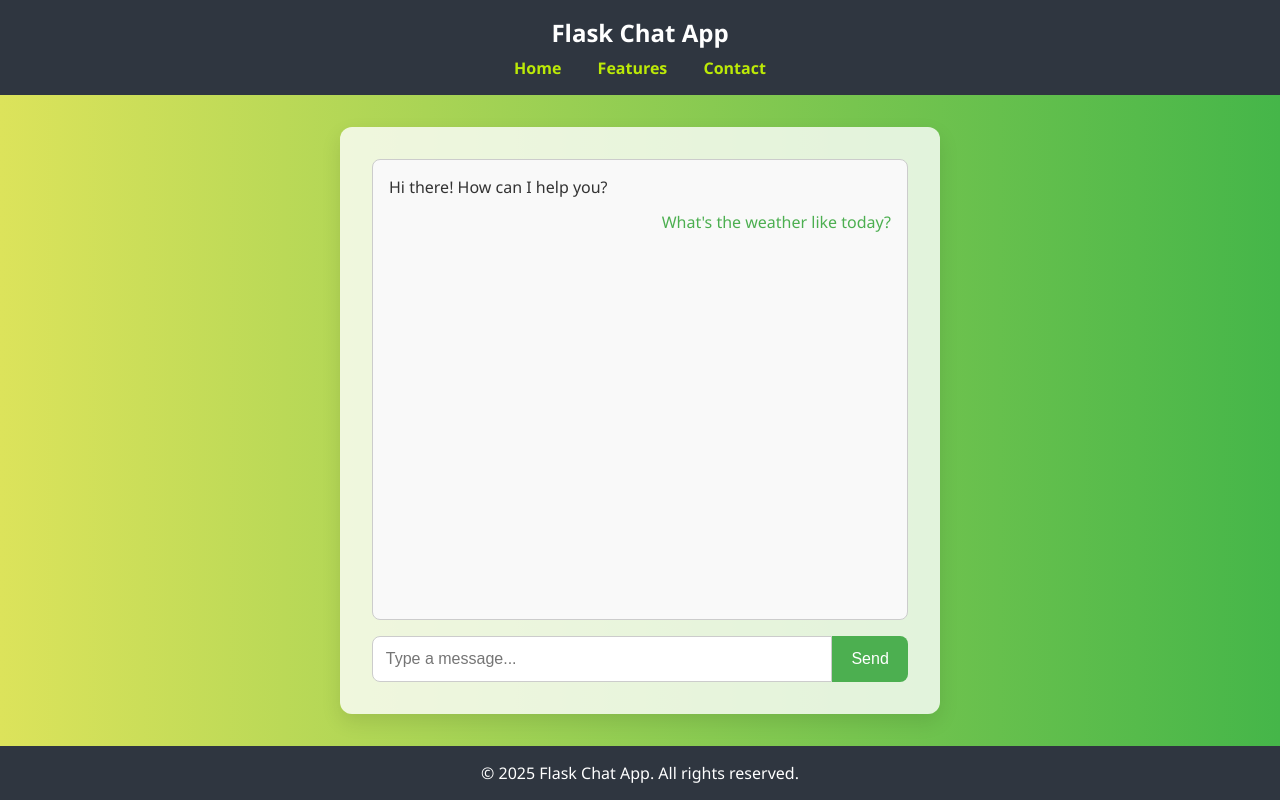
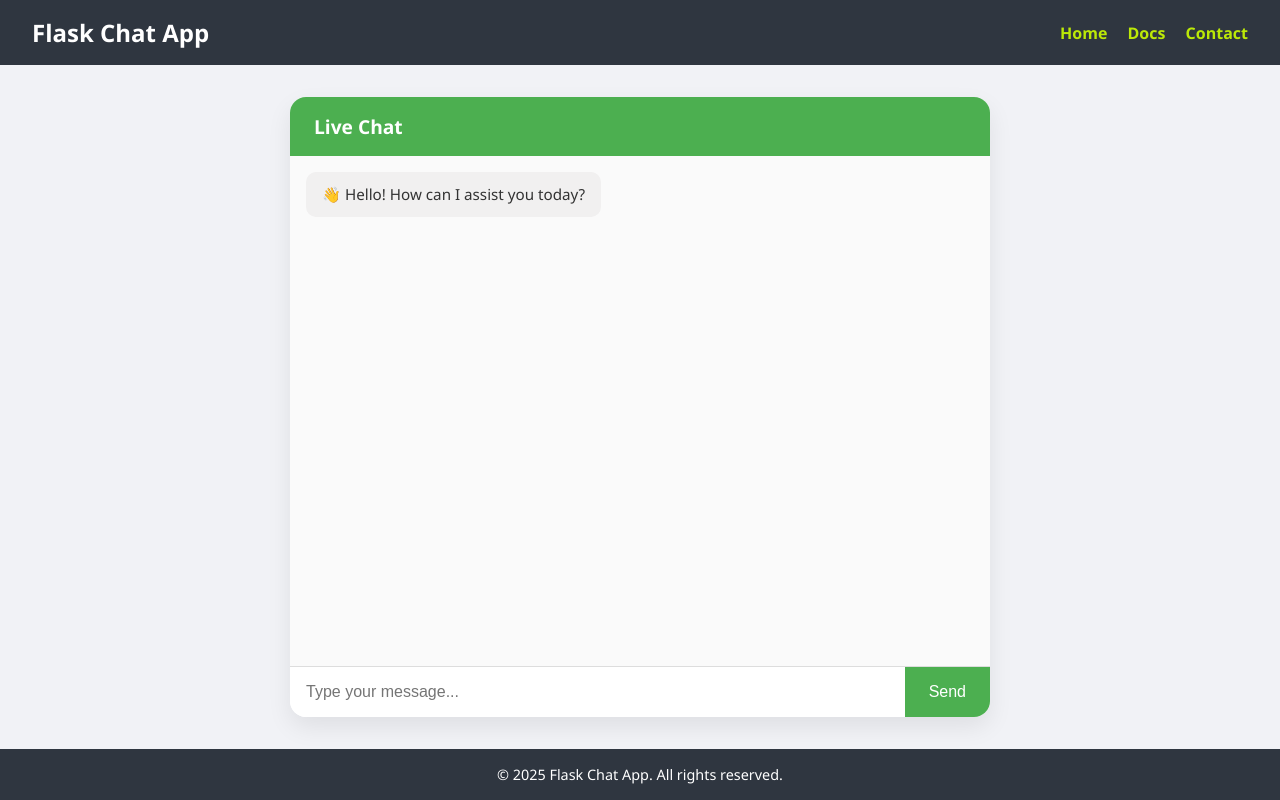
Before and after one commit to sintosm/sample-webapp, a Flask app: page / in a window 1280 px wide. Run offline with Flask 3, Linux system fonts and the light colour scheme.

Commit message:
updated action

```diff
--- a/templates/index.html
+++ b/templates/index.html
@@ -5,6 +5,16 @@
     <title>Flask Chat App</title>
     <meta name="viewport" content="width=device-width, initial-scale=1.0">
     <style>
+        :root {
+            --primary: #4caf50;
+            --background: #f1f2f6;
+            --chat-bg: #ffffff;
+            --header-bg: #2f3640;
+            --user-msg-bg: #d4edda;
+            --bot-msg-bg: #f1f0f0;
+            --text: #333;
+        }
+
         * {
             margin: 0;
             padding: 0;
@@ -13,27 +23,29 @@
 
         body {
             font-family: 'Segoe UI', Tahoma, Geneva, Verdana, sans-serif;
-            background: linear-gradient(to right, #dce35b, #45b649);
-            color: #333;
+            background-color: var(--background);
+            color: var(--text);
             display: flex;
             flex-direction: column;
             min-height: 100vh;
         }
 
         header {
-            background-color: #2f3640;
+            background-color: var(--header-bg);
+            color: #fff;
             padding: 1rem 2rem;
-            color: #fff;
-            text-align: center;
+            display: flex;
+            justify-content: space-between;
+            align-items: center;
         }
 
-        nav {
-            margin-top: 0.5rem;
+        header h2 {
+            font-size: 1.5rem;
         }
 
         nav a {
             color: #bce907;
-            margin: 0 1rem;
+            margin-left: 1rem;
             text-decoration: none;
             font-weight: bold;
         }
@@ -47,72 +59,92 @@
 
         .chat-container {
             width: 100%;
-            max-width: 600px;
-            background-color: #ffffffcc;
-            padding: 2rem;
-            border-radius: 12px;
-            box-shadow: 0 8px 20px rgba(0,0,0,0.1);
+            max-width: 700px;
+            background: var(--chat-bg);
+            border-radius: 16px;
+            box-shadow: 0 10px 25px rgba(0, 0, 0, 0.08);
             display: flex;
             flex-direction: column;
+            overflow: hidden;
+        }
+
+        .chat-header {
+            padding: 1rem 1.5rem;
+            background-color: var(--primary);
+            color: white;
+            font-weight: bold;
+            font-size: 1.2rem;
         }
 
         .messages {
-            flex-grow: 1;
-            height: 400px;
+            flex: 1;
+            padding: 1rem;
             overflow-y: auto;
-            border: 1px solid #ccc;
-            border-radius: 8px;
-            padding: 1rem;
-            background-color: #f9f9f9;
-            margin-bottom: 1rem;
+            display: flex;
+            flex-direction: column;
+            gap: 0.75rem;
+            background: #fafafa;
         }
 
         .message {
-            margin-bottom: 0.8rem;
+            padding: 0.75rem 1rem;
+            border-radius: 10px;
+            max-width: 80%;
+            word-wrap: break-word;
+            font-size: 0.95rem;
+            line-height: 1.4;
         }
 
         .message.user {
-            text-align: right;
-            color: #4caf50;
+            align-self: flex-end;
+            background-color: var(--user-msg-bg);
         }
 
         .message.bot {
-            text-align: left;
-            color: #333;
+            align-self: flex-start;
+            background-color: var(--bot-msg-bg);
         }
 
         form {
             display: flex;
+            border-top: 1px solid #ddd;
         }
 
         input[type="text"] {
             flex-grow: 1;
-            padding: 0.8rem;
-            border: 1px solid #ccc;
-            border-radius: 8px 0 0 8px;
+            padding: 1rem;
+            border: none;
             font-size: 1rem;
+            border-radius: 0;
+            outline: none;
         }
 
         button {
-            padding: 0.8rem 1.2rem;
-            background-color: #4caf50;
+            padding: 0 1.5rem;
+            background-color: var(--primary);
             color: white;
             border: none;
-            border-radius: 0 8px 8px 0;
             font-size: 1rem;
             cursor: pointer;
             transition: background-color 0.3s ease;
         }
 
         button:hover {
-            background-color: #388e3c;
+            background-color: #3d8b42;
         }
 
         footer {
             text-align: center;
             padding: 1rem;
-            background-color: #2f3640;
+            background-color: var(--header-bg);
             color: white;
+            font-size: 0.9rem;
+        }
+
+        @media (max-width: 600px) {
+            .chat-container {
+                margin: 0 1rem;
+            }
         }
     </style>
 </head>
@@ -121,21 +153,19 @@
         <h2>Flask Chat App</h2>
         <nav>
             <a href="#">Home</a>
-            <a href="#">Features</a>
+            <a href="#">Docs</a>
             <a href="#">Contact</a>
         </nav>
     </header>
 
     <main>
         <div class="chat-container">
+            <div class="chat-header">Live Chat</div>
             <div class="messages" id="chat-box">
-                <!-- Example messages -->
-                <div class="message bot">Hi there! How can I help you?</div>
-                <div class="message user">What's the weather like today?</div>
+                <div class="message bot">👋 Hello! How can I assist you today?</div>
             </div>
-
             <form id="chat-form" onsubmit="sendMessage(event)">
-                <input type="text" id="user-input" placeholder="Type a message..." required>
+                <input type="text" id="user-input" placeholder="Type your message..." autocomplete="off" required />
                 <button type="submit">Send</button>
             </form>
         </div>
@@ -150,25 +180,23 @@
             event.preventDefault();
             const input = document.getElementById('user-input');
             const message = input.value.trim();
-            if (message) {
-                const chatBox = document.getElementById('chat-box');
+            const chatBox = document.getElementById('chat-box');
 
-                // Add user message
-                const userMsg = document.createElement('div');
-                userMsg.className = 'message user';
-                userMsg.textContent = message;
-                chatBox.appendChild(userMsg);
+            if (message !== '') {
+                // User message
+                const userDiv = document.createElement('div');
+                userDiv.className = 'message user';
+                userDiv.textContent = message;
+                chatBox.appendChild(userDiv);
 
-                // Placeholder bot response
-                const botMsg = document.createElement('div');
-                botMsg.className = 'message bot';
-                botMsg.textContent = "You said: " + message;
-                chatBox.appendChild(botMsg);
-
-                // Scroll to bottom
-                chatBox.scrollTop = chatBox.scrollHeight;
+                // Simulated bot reply
+                const botDiv = document.createElement('div');
+                botDiv.className = 'message bot';
+                botDiv.textContent = "🤖 You said: " + message;
+                chatBox.appendChild(botDiv);
 
                 input.value = '';
+                chatBox.scrollTop = chatBox.scrollHeight;
             }
         }
     </script>
```
